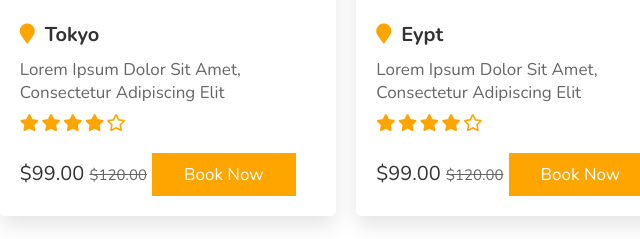
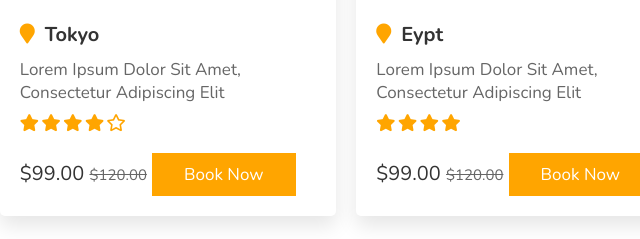
Before and after one commit to trannhonhoa/tvworld, a plain HTML site: page index.html in a window 1280 px wide. Shown: the part 2266-2505 px from the top of the page, 472-1112 px from the left. Drawn offline with nearby package versions, Linux system fonts and the light colour scheme.

Commit message:
Update index.html

```diff
--- a/index.html
+++ b/index.html
@@ -220,7 +220,6 @@
                         <i class="fas fa-star"></i>
                         <i class="fas fa-star"></i>
                         <i class="fas fa-star"></i>
-                        <i class="far fa-star"></i>
                     </div>
                     <div class="price">
                         $99.00
```
